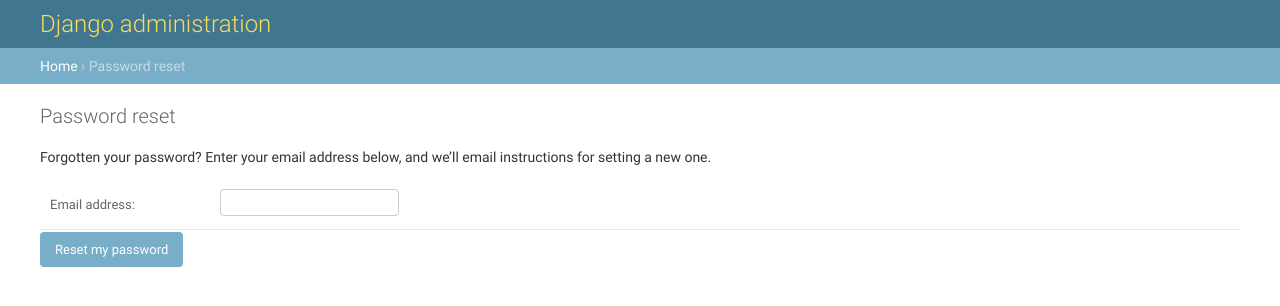
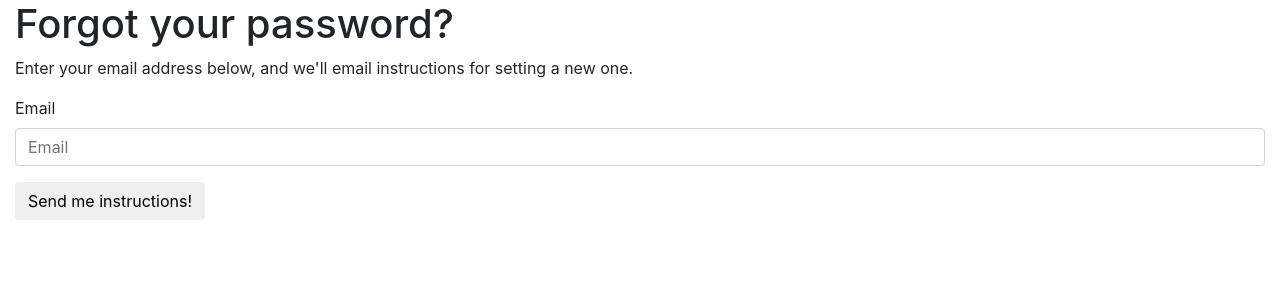
Before and after one commit to Fizzizist/logic2020, a Django app: page /accounts/password_reset/ in a window 1280 px wide. Shown: the top 306 px of the page. Run offline with Django 3.2, Linux system fonts and the light colour scheme; some libraries are stand-ins or nearby versions.

Commit message:
FEAT-4: Created reset_password link on authentication page

```diff
--- a/logic2020/settings.py
+++ b/logic2020/settings.py
@@ -132,6 +132,10 @@
 
 USE_TZ = True
 
+# Email settings for password reset development only
+# TODO integrate with a real service in production
+EMAIL_BACKEND = "django.core.mail.backends.filebased.EmailBackend"
+EMAIL_FILE_PATH = os.path.join(BASE_DIR, "sent_emails")
 
 # Static files (CSS, JavaScript, Images)
 # https://docs.djangoproject.com/en/1.11/howto/static-files/
--- a/logic2020/templates/registration/login.html
+++ b/logic2020/templates/registration/login.html
@@ -8,11 +8,11 @@
         {% csrf_token %}
         <div class="form-group">
             <label for="id_username">Username</label>
-            <input type="text" class="form-control" name="username" autofocus required id="id_username">
+            <input type="text" class="form-control" placeholder="Username" name="username" autofocus required id="id_username">
         </div>
         <div class="form-group">
             <label for="id_password">Password</label>
-            <input type="password" class="form-control" name="password" required id="id_password">
+            <input type="password" class="form-control" placeholder="Password" name="password" required id="id_password">
         </div>
         {% if form.errors %}
             <div class="alert alert-danger" role="alert">
@@ -22,6 +22,8 @@
         {% endif %}
         <button type="submit" class="btn btn-primary">Submit</button>
     </form>
+    <p>Forgot your password?</p>
+    <a href="{% url 'password_reset' %}"><button class="btn btn-default">Reset Password</button></a>
     <p>Don't have an account?</p>
     <a href="{% url 'signup' %}"><button class="btn btn-default">Register</button></a>
 </div>
--- /dev/null
+++ b/logic2020/templates/registration/password_reset_form.html
@@ -0,0 +1,17 @@
+{% extends 'base.html' %}
+
+{% block content %}
+<div class="container-fluid">
+  <h1>Forgot your password?</h1>
+  <p>Enter your email address below, and we'll email instructions for setting a new one.</p>
+
+  <form method="POST">
+    {% csrf_token %}
+    <div class="form-group">
+      <label for="id_email">Email</label>
+      <input type="email" class="form-control" name="email" placeholder="Email" maxlength="254" required id="id_email">
+    </div>
+    <button class="btn btn-default" type="submit">Send me instructions!</button>
+  </form>
+</div>
+{% endblock %}
```
Also changed, not shown: logic2020/templates/registration/password_reset_complete.html (added, +11 -0 lines), logic2020/templates/registration/password_reset_confirm.html (added, +23 -0 lines), logic2020/templates/registration/password_reset_done.html (added, +11 -0 lines), 2 other files.
